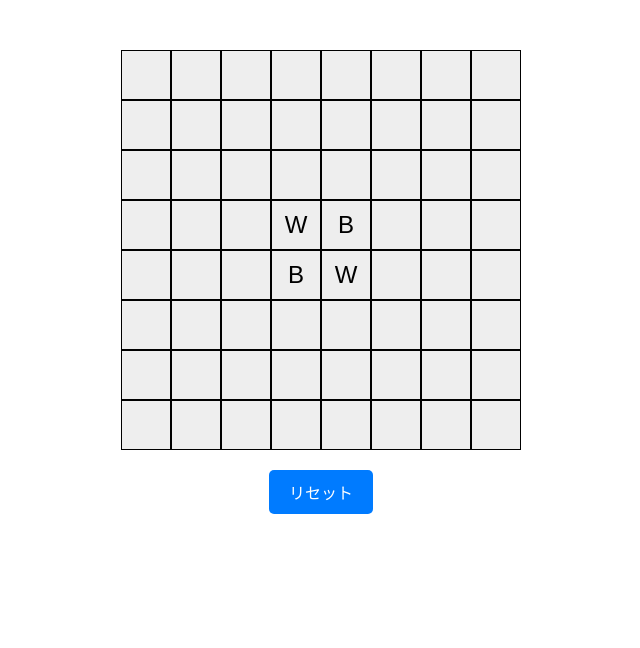
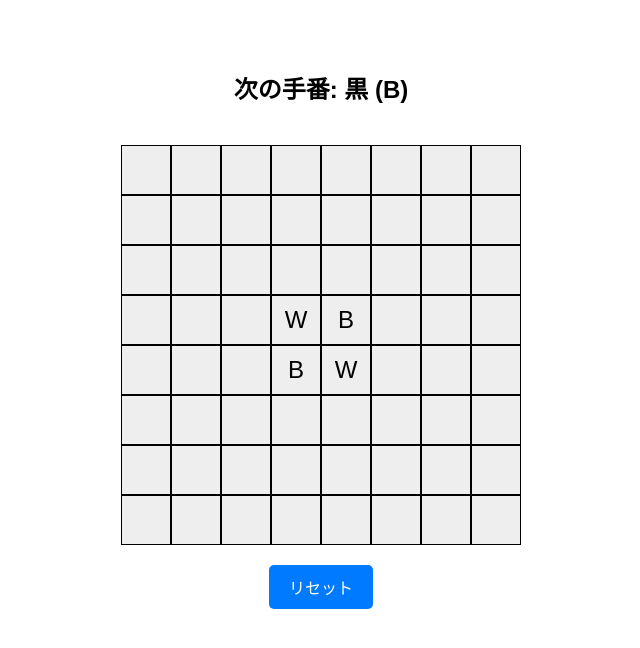
Before and after one commit to yo16/react_othello_chatgpt, a React (Create React App) app in the folder othello-game/: page / in a window 1280 px wide. Shown: the top 648 px of the page, without its empty margins (319-959 px from the left). Built offline with nearby package versions, Linux system fonts and the light colour scheme.

Commit message:
add turn

```diff
--- a/othello-game/src/components/Game.css
+++ b/othello-game/src/components/Game.css
@@ -1,4 +1,43 @@
-/* src/components/Game.css */
+/* src/component/Game.css */
+* {
+    box-sizing: border-box;
+}
+
+body {
+    font-family: sans-serif;
+}
+
+.game {
+    display: flex;
+    flex-direction: column;
+    align-items: center;
+    margin-top: 50px;
+}
+
+.game-info {
+    margin-bottom: 20px;
+}
+
+.game-board {
+    display: flex;
+    flex-direction: column;
+}
+
+.board-row {
+    display: flex;
+}
+
+.square {
+    min-width: 50px;
+    height: 50px;
+    background: #eee;
+    border: 1px solid #000;
+    display: flex;
+    justify-content: center;
+    align-items: center;
+    font-size: 24px;
+}
+
 .reset-button {
     margin-top: 20px;
     padding: 10px 20px;
--- a/othello-game/src/components/Game.tsx
+++ b/othello-game/src/components/Game.tsx
@@ -114,6 +114,9 @@ const Game: React.FC = () => {
 
     return (
         <div className="game">
+            <div className="game-info">
+                <h2>次の手番: {isNextBlack ? '黒 (B)' : '白 (W)'}</h2>
+            </div>
             <div className="game-board">
                 <Board squares={squares} onClick={handleClick} />
             </div>
```
